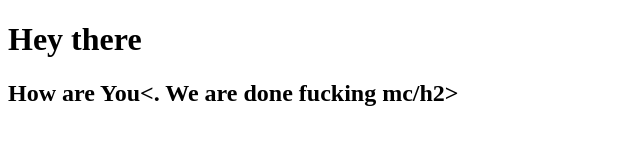
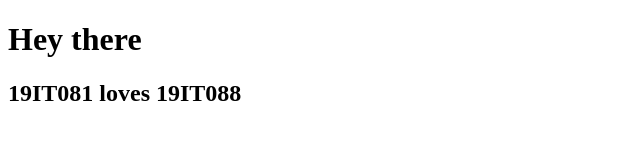
Before and after one commit to RaviParvadiya/19IT081, a plain HTML site: page index.html in a window 1280 px wide. Shown: the whole page, without its empty margins (0-640 px from the left). Drawn offline with Linux system fonts and the light colour scheme.

Commit message:
seconf commit

```diff
--- a/index.html
+++ b/index.html
@@ -8,6 +8,6 @@
 </head>
 <body>
     <h1>Hey there</h1>
-    <h2>How are You<. We are done fucking mc/h2>
+    <h2>19IT081 loves 19IT088</h2>
 </body>
 </html>
```
